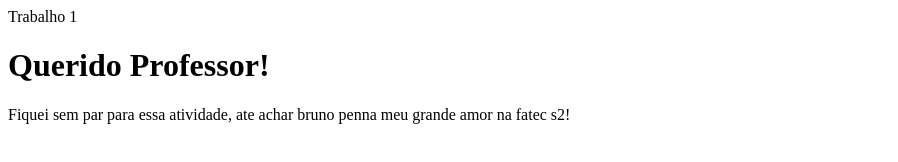
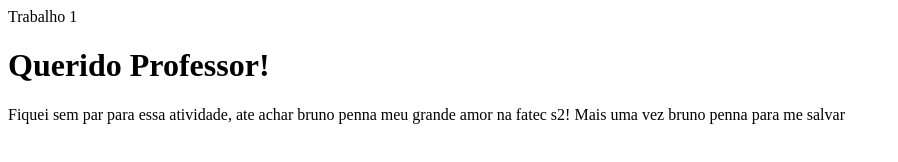
Before and after one commit to nohanmorais/Topicos-Especiais-Fatec, a plain HTML site: page index.html in a window 1280 px wide. Shown: the whole page, without its empty margins (0-898 px from the left). Drawn offline with Linux system fonts and the light colour scheme.

Commit message:
eu escrevi

```diff
--- a/index.html
+++ b/index.html
@@ -2,6 +2,8 @@
     <head>Trabalho 1</head>
     <body>
         <h1>Querido Professor!</h1>
-        <p>Fiquei sem par para essa atividade, ate achar bruno penna meu grande amor na fatec s2!</p>
+        <p>Fiquei sem par para essa atividade, ate achar bruno penna meu grande amor na fatec s2!
+            Mais uma vez bruno penna para me salvar
+        </p>
     </body>
 </html>
```
